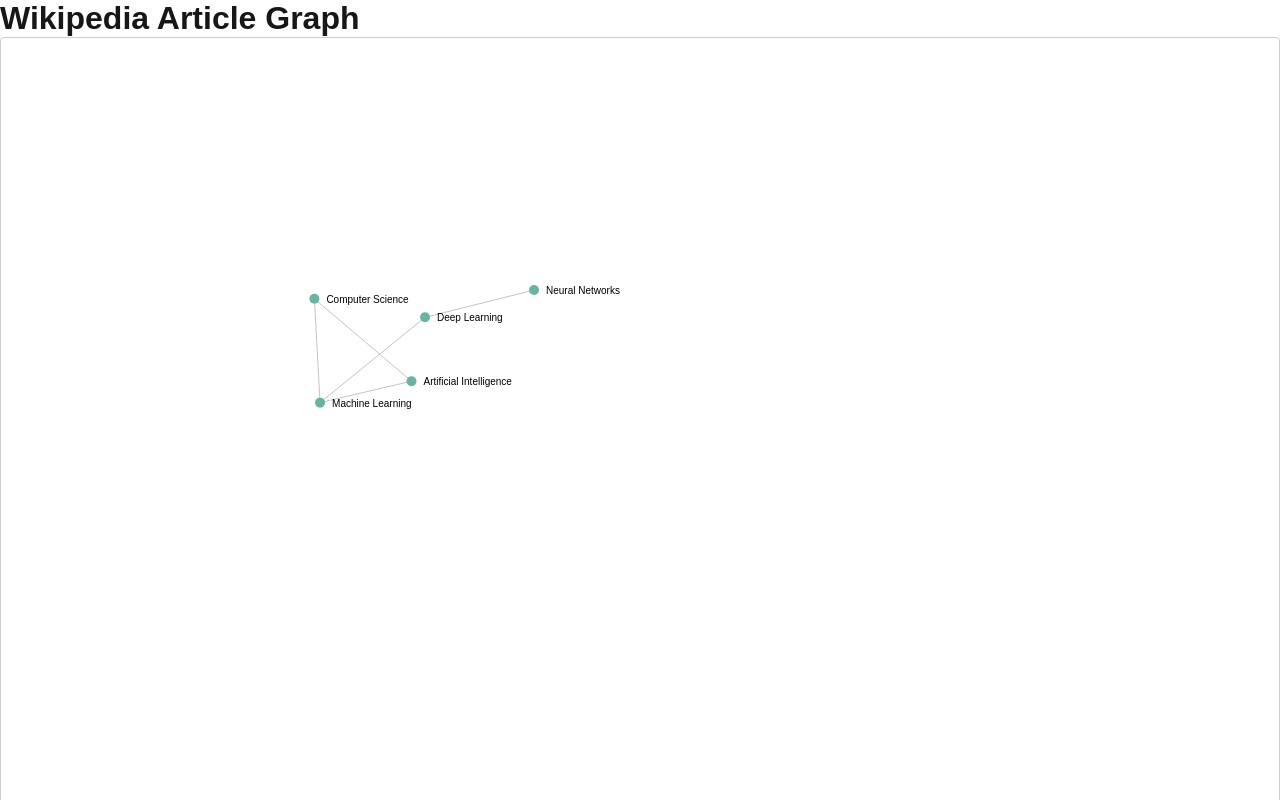
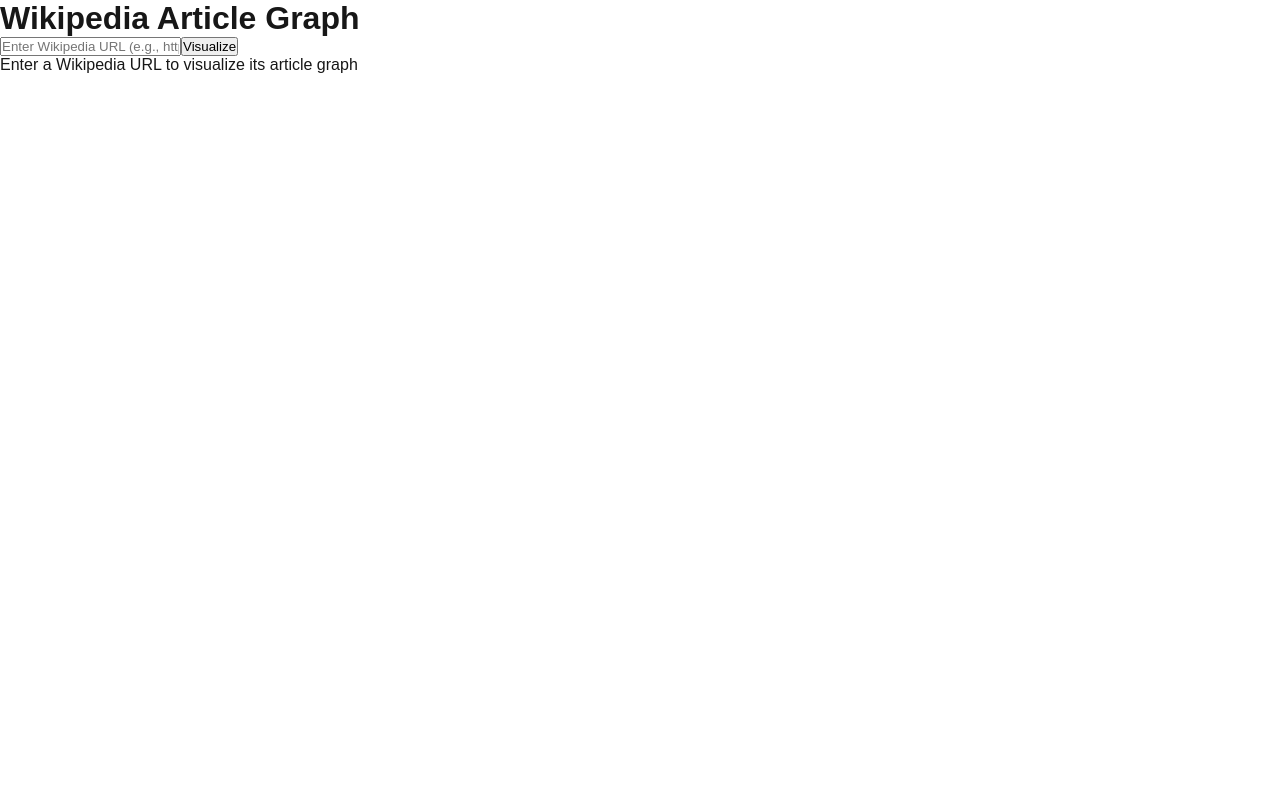
Before and after one commit to TannerSmith31/WikiGraph, a Next.js app: page / in a window 1280 px wide. Shown: the top 800 px of the page. Built offline with nearby package versions, Linux system fonts and the light colour scheme.

Commit message:
ai assisted graph

```diff
--- a/package.json
+++ b/package.json
@@ -16,6 +16,7 @@
   },
   "devDependencies": {
     "@eslint/eslintrc": "^3",
+    "@types/d3": "^7.4.3",
     "@types/node": "^20",
     "@types/react": "^19",
     "@types/react-dom": "^19",
--- a/src/Components/WikiGraph.tsx
+++ b/src/Components/WikiGraph.tsx
@@ -3,45 +3,73 @@
 import { useEffect, useRef } from 'react';
 import * as d3 from 'd3';
 
+/**
+ * Interface representing a node in the graph
+ * Includes D3 force simulation properties (x, y, fx, fy)
+ */
 interface WikiNode {
   id: string;
   title: string;
+  x?: number;      // Current x position
+  y?: number;      // Current y position
+  fx?: number | null;  // Fixed x position (for dragging)
+  fy?: number | null;  // Fixed y position (for dragging)
 }
 
+/**
+ * Interface representing a link between nodes
+ * Source and target can be either string IDs or WikiNode objects
+ */
 interface WikiLink {
-  source: string;
-  target: string;
+  source: string | WikiNode;
+  target: string | WikiNode;
 }
 
+/**
+ * Props for the WikiGraph component
+ */
 interface WikiGraphProps {
   nodes: WikiNode[];
   links: WikiLink[];
 }
 
+/**
+ * A D3 force-directed graph component for visualizing Wikipedia article relationships
+ * Features:
+ * - Interactive force simulation
+ * - Draggable nodes
+ * - Node labels
+ * - Automatic layout
+ */
 export default function WikiGraph({ nodes, links }: WikiGraphProps) {
+  // Reference to the SVG element
   const svgRef = useRef<SVGSVGElement>(null);
 
   useEffect(() => {
     if (!svgRef.current) return;
 
-    // Clear any existing SVG content
+    // Clear any existing SVG content to prevent overlapping
     d3.select(svgRef.current).selectAll("*").remove();
 
+    // Set dimensions for the visualization
     const width = 800;
     const height = 600;
 
-    // Create the SVG container
+    // Create the SVG container with specified dimensions
     const svg = d3.select(svgRef.current)
       .attr('width', width)
       .attr('height', height);
 
-    // Create a simulation
-    const simulation = d3.forceSimulation(nodes)
-      .force('link', d3.forceLink(links).id((d: any) => d.id).distance(100))
+    // Create and configure the force simulation
+    // - link: Creates links between nodes with specified distance
+    // - charge: Adds repulsion between nodes
+    // - center: Centers the graph in the SVG
+    const simulation = d3.forceSimulation<WikiNode>(nodes)
+      .force('link', d3.forceLink<WikiNode, WikiLink>(links).id((d) => d.id).distance(100))
       .force('charge', d3.forceManyBody().strength(-300))
       .force('center', d3.forceCenter(width / 2, height / 2));
 
-    // Create the links
+    // Create the link elements (lines between nodes)
     const link = svg.append('g')
       .selectAll('line')
       .data(links)
@@ -50,7 +78,7 @@ export default function WikiGraph({ nodes, links }: WikiGraphProps) {
       .attr('stroke-opacity', 0.6)
       .attr('stroke-width', 1);
 
-    // Create the nodes
+    // Create the node elements (circles)
     const node = svg.append('g')
       .selectAll('circle')
       .data(nodes)
@@ -59,53 +87,63 @@ export default function WikiGraph({ nodes, links }: WikiGraphProps) {
       .attr('fill', '#69b3a2')
       .call(drag(simulation) as any);
 
-    // Add labels
+    // Create the label elements (text)
     const label = svg.append('g')
       .selectAll('text')
       .data(nodes)
       .join('text')
-      .text(d => d.title)
+      .text((d: WikiNode) => d.title)
       .attr('font-size', 10)
       .attr('dx', 12)
       .attr('dy', 4);
 
-    // Update positions on each tick
+    // Update positions on each simulation tick
     simulation.on('tick', () => {
+      // Update link positions
       link
-        .attr('x1', d => (d.source as any).x)
-        .attr('y1', d => (d.source as any).y)
-        .attr('x2', d => (d.target as any).x)
-        .attr('y2', d => (d.target as any).y);
+        .attr('x1', (d: WikiLink) => (d.source as WikiNode).x || 0)
+        .attr('y1', (d: WikiLink) => (d.source as WikiNode).y || 0)
+        .attr('x2', (d: WikiLink) => (d.target as WikiNode).x || 0)
+        .attr('y2', (d: WikiLink) => (d.target as WikiNode).y || 0);
 
+      // Update node positions
       node
-        .attr('cx', d => d.x)
-        .attr('cy', d => d.y);
+        .attr('cx', (d: WikiNode) => d.x || 0)
+        .attr('cy', (d: WikiNode) => d.y || 0);
 
+      // Update label positions
       label
-        .attr('x', d => d.x)
-        .attr('y', d => d.y);
+        .attr('x', (d: WikiNode) => d.x || 0)
+        .attr('y', (d: WikiNode) => d.y || 0);
     });
 
-    // Drag functions
+    /**
+     * Creates a drag behavior for the nodes
+     * @param simulation - The D3 force simulation
+     * @returns A D3 drag behavior
+     */
     function drag(simulation: d3.Simulation<WikiNode, undefined>) {
-      function dragstarted(event: any) {
+      // Start dragging: fix the node's position
+      function dragstarted(event: d3.D3DragEvent<SVGCircleElement, WikiNode, WikiNode>) {
         if (!event.active) simulation.alphaTarget(0.3).restart();
         event.subject.fx = event.subject.x;
         event.subject.fy = event.subject.y;
       }
 
-      function dragged(event: any) {
+      // During drag: update the node's position
+      function dragged(event: d3.D3DragEvent<SVGCircleElement, WikiNode, WikiNode>) {
         event.subject.fx = event.x;
         event.subject.fy = event.y;
       }
 
-      function dragended(event: any) {
+      // End drag: release the node to continue simulation
+      function dragended(event: d3.D3DragEvent<SVGCircleElement, WikiNode, WikiNode>) {
         if (!event.active) simulation.alphaTarget(0);
         event.subject.fx = null;
         event.subject.fy = null;
       }
 
-      return d3.drag()
+      return d3.drag<SVGCircleElement, WikiNode>()
         .on('start', dragstarted)
         .on('drag', dragged)
         .on('end', dragended);
--- a/src/app/page.tsx
+++ b/src/app/page.tsx
@@ -2,33 +2,92 @@
 
 import { useState } from 'react';
 import WikiGraph from '../Components/WikiGraph';
-
-// Sample data - replace this with actual Wikipedia API data
-const sampleData = {
-  nodes: [
-    { id: '1', title: 'Artificial Intelligence' },
-    { id: '2', title: 'Machine Learning' },
-    { id: '3', title: 'Deep Learning' },
-    { id: '4', title: 'Neural Networks' },
-    { id: '5', title: 'Computer Science' },
-  ],
-  links: [
-    { source: '1', target: '2' },
-    { source: '2', target: '3' },
-    { source: '3', target: '4' },
-    { source: '1', target: '5' },
-    { source: '2', target: '5' },
-  ],
-};
+import { fetchWikipediaArticle, processWikiData } from '../lib/wikipedia';
 
 export default function Home() {
-  const [data, setData] = useState(sampleData);
+  // State for the Wikipedia URL input
+  const [url, setUrl] = useState('');
+
+  // State for loading status during API calls
+  const [loading, setLoading] = useState(false);
+
+  // State for error messages
+  const [error, setError] = useState<string | null>(null);
+
+  // State for the graph data
+  const [data, setData] = useState<{ nodes: any[]; links: any[] }>({
+    nodes: [],
+    links: []
+  });
+
+  /**
+   * Handles form submission to fetch and visualize Wikipedia article data
+   * @param e - The form submission event
+   */
+  const handleSubmit = async (e: React.FormEvent) => {
+    e.preventDefault();
+    setLoading(true);
+    setError(null);
+
+    try {
+      // Fetch the article data from Wikipedia API
+      const article = await fetchWikipediaArticle(url);
+
+      // Process the article data into graph format
+      const graphData = processWikiData(article);
+
+      // Update the graph with new data
+      setData(graphData);
+    } catch (err) {
+      // Handle any errors that occur during fetching or processing
+      setError(err instanceof Error ? err.message : 'Failed to fetch article');
+    } finally {
+      setLoading(false);
+    }
+  };
 
   return (
     <main className="min-h-screen p-8">
       <h1 className="text-3xl font-bold mb-6">Wikipedia Article Graph</h1>
+
+      {/* Search form for Wikipedia URLs */}
+      <form onSubmit={handleSubmit} className="mb-6">
+        <div className="flex gap-4">
+          <input
+            type="text"
+            value={url}
+            onChange={(e) => setUrl(e.target.value)}
+            placeholder="Enter Wikipedia URL (e.g., https://en.wikipedia.org/wiki/Artificial_intelligence)"
+            className="flex-1 px-4 py-2 border rounded-lg focus:outline-none focus:ring-2 focus:ring-blue-500"
+          />
+          <button
+            type="submit"
+            disabled={loading}
+            className="px-6 py-2 bg-blue-500 text-white rounded-lg hover:bg-blue-600 disabled:bg-blue-300"
+          >
+            {loading ? 'Loading...' : 'Visualize'}
+          </button>
+        </div>
+      </form>
+
+      {/* Error message display */}
+      {error && (
+        <div className="mb-6 p-4 bg-red-100 text-red-700 rounded-lg">
+          {error}
+        </div>
+      )}
+
+      {/* Graph container */}
       <div className="w-full h-[600px] bg-white rounded-lg shadow-lg">
-        <WikiGraph nodes={data.nodes} links={data.links} />
+        {data.nodes.length > 0 ? (
+          // Render the graph if we have data
+          <WikiGraph nodes={data.nodes} links={data.links} />
+        ) : (
+          // Show placeholder message if no data
+          <div className="h-full flex items-center justify-center text-gray-500">
+            Enter a Wikipedia URL to visualize its article graph
+          </div>
+        )}
       </div>
     </main>
   );
--- /dev/null
+++ b/src/lib/wikipedia.ts
@@ -0,0 +1,81 @@
+/**
+ * Interface representing a Wikipedia article and its links
+ */
+interface WikiArticle {
+  title: string;    // The title of the Wikipedia article
+  links: string[];  // Array of titles of articles linked from this article
+}
+
+/**
+ * Fetches a Wikipedia article and its links using the Wikipedia API
+ * @param url - The full Wikipedia URL (e.g., https://en.wikipedia.org/wiki/Artificial_intelligence)
+ * @returns Promise resolving to a WikiArticle object containing the article title and its links
+ * @throws Error if the article is not found
+ */
+export async function fetchWikipediaArticle(url: string): Promise<WikiArticle> {
+  // Extract the article title from the URL by:
+  // 1. Splitting on '/' and taking the last part
+  // 2. Replacing underscores with spaces
+  const title = url.split('/').pop()?.replace(/_/g, ' ') || '';
+
+  // Construct the Wikipedia API URL with parameters:
+  // - action=query: Basic query action
+  // - titles: The article title to fetch
+  // - prop=links: Request the links from the article
+  // - pllimit=500: Limit to 500 links (max allowed)
+  // - format=json: Return JSON format
+  // - origin=*: Allow CORS requests
+  const response = await fetch(
+    `https://en.wikipedia.org/w/api.php?` +
+    `action=query&` +
+    `titles=${encodeURIComponent(title)}&` +
+    `prop=links&` +
+    `pllimit=500&` +
+    `format=json&` +
+    `origin=*`
+  );
+
+  // Parse the JSON response
+  const data = await response.json();
+  const pages = data.query.pages;
+  const pageId = Object.keys(pages)[0];
+  const page = pages[pageId];
+
+  // Check if the article exists
+  if (page.missing) {
+    throw new Error('Article not found');
+  }
+
+  // Extract and map the links from the response
+  // Each link object contains a 'title' property
+  const links = page.links?.map((link: any) => link.title) || [];
+
+  return {
+    title: page.title,
+    links
+  };
+}
+
+/**
+ * Processes a WikiArticle into the format needed for the D3 graph visualization
+ * @param article - The WikiArticle to process
+ * @returns Object containing nodes and links arrays for D3 force-directed graph
+ */
+export function processWikiData(article: WikiArticle) {
+  // Create nodes array:
+  // - First node is the main article
+  // - Additional nodes are created for each linked article
+  const nodes = [
+    { id: article.title, title: article.title },
+    ...article.links.map(link => ({ id: link, title: link }))
+  ];
+
+  // Create links array:
+  // - Each link connects the main article to one of its linked articles
+  const links = article.links.map(link => ({
+    source: article.title,
+    target: link
+  }));
+
+  return { nodes, links };
+}
```
Also changed, not shown: 1 other file (tests, documents, lock files or other folders).
